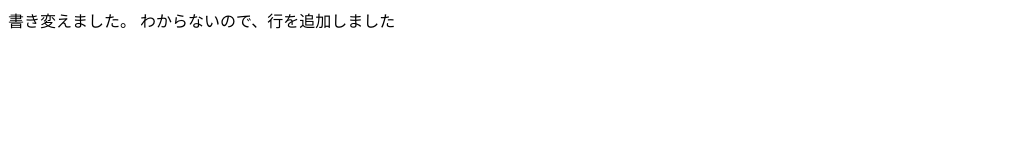
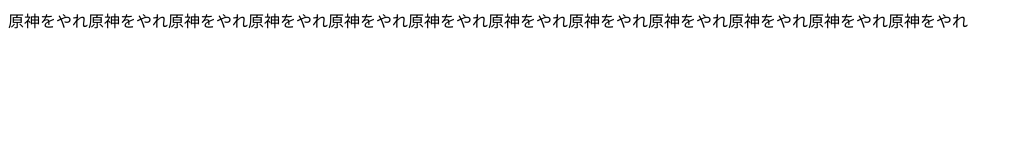
Before and after one commit to 221205172/2023-4-21-test, a plain HTML site: page index.html in a window 1280 px wide. Shown: the whole page, without its empty margins (0-1023 px from the left). Drawn offline with Linux system fonts and the light colour scheme.

Commit message:
原神をやりなさい

```diff
--- a/index.html
+++ b/index.html
@@ -4,8 +4,7 @@
     <meta charset="utf-8">
     <title>タイトル</title>
   </head>
-  </body>
-    書き変えました。
-    わからないので、行を追加しました
+  <body>
+    原神をやれ原神をやれ原神をやれ原神をやれ原神をやれ原神をやれ原神をやれ原神をやれ原神をやれ原神をやれ原神をやれ原神をやれ
   </body>
 </html>
```
